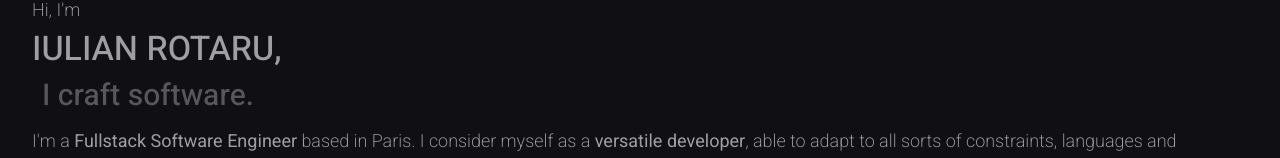
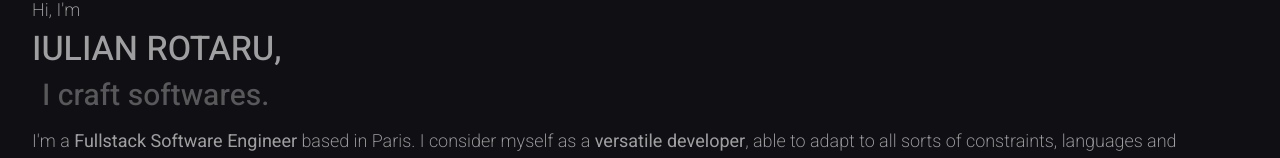
Before and after one commit to mortimr/me, a React (Create React App) app: page / in a window 1280 px wide. Shown: the part 311-469 px from the top of the page. Built offline with nearby package versions, Linux system fonts and the light colour scheme.

Commit message:
fix: software plural

```diff
--- a/src/components/desktop/header/index.tsx
+++ b/src/components/desktop/header/index.tsx
@@ -73,7 +73,7 @@ export const Header = () => {
                         transition={{ duration: 2, delay: 0.5 }}
                         initial={{ x: 20, opacity: 0 }}
                         animate={{ x: 0, opacity: 0.3 }}
-                    >I craft software.</Subtitle>
+                    >I craft softwares.</Subtitle>
                     <Description
                         transition={{ duration: 1, delay: 1 }}
                         initial={{ opacity: 0 }}
--- a/src/components/mobile/header/index.tsx
+++ b/src/components/mobile/header/index.tsx
@@ -67,7 +67,7 @@ export const MobileHeader = () => {
                         transition={{ duration: 2, delay: 0.5 }}
                         initial={{ x: 20, opacity: 0 }}
                         animate={{ x: 0, opacity: 0.3 }}
-                    >I craft software.</Subtitle>
+                    >I craft softwares.</Subtitle>
                     <Description
                         transition={{ duration: 1, delay: 1 }}
                         initial={{ opacity: 0 }}
```
